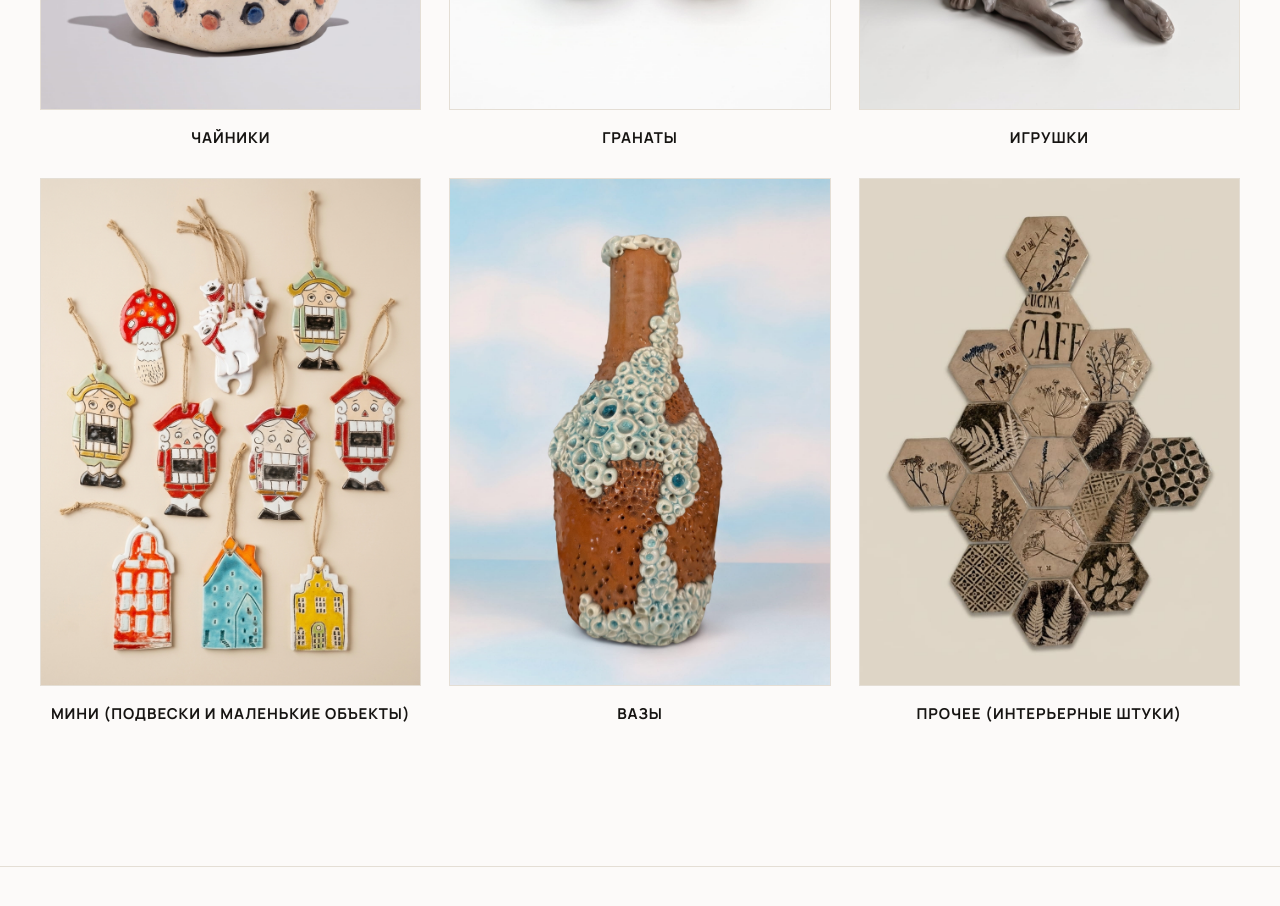
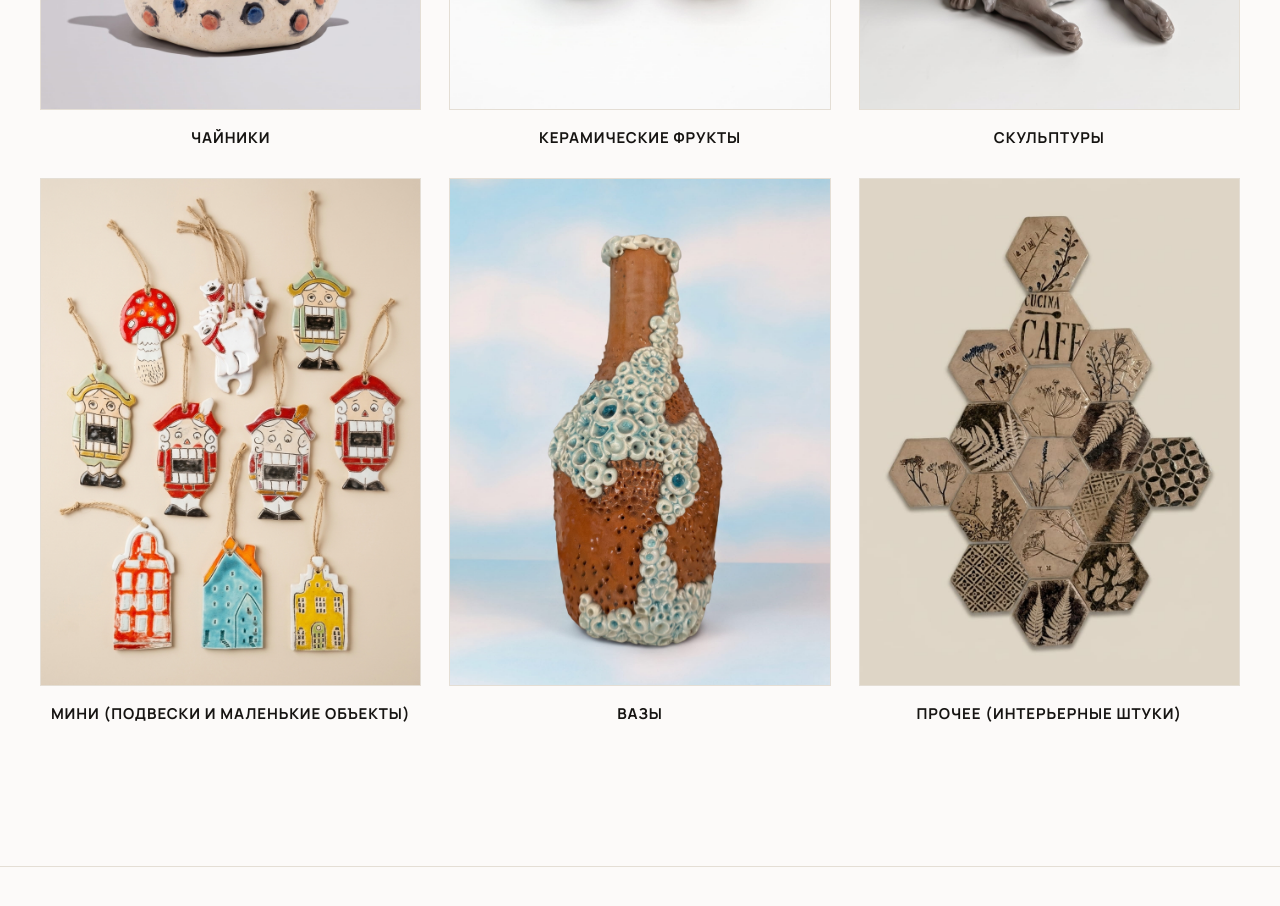
Before and after one commit to hootarru/vermari, a plain HTML site: page index.html in a window 1280 px wide. Shown: the part 3420-4326 px from the top of the page. Drawn offline with Linux system fonts and the light colour scheme; a web font is replaced by a local one.

Commit message:
Update index.html

```diff
--- a/index.html
+++ b/index.html
@@ -300,17 +300,17 @@
       </div>
       <div class="category-card" data-reveal>
         <div class="category-photo">
-          <img src="images/granat1.jpg" alt="Гранаты ВЕРМАРИ" onerror="this.style.display='none'; this.nextElementSibling.style.display='flex';">
+          <img src="images/granat1.jpg" alt="Керамические фрукты ВЕРМАРИ" onerror="this.style.display='none'; this.nextElementSibling.style.display='flex';">
           <div class="ph-fallback">granat1.jpg</div>
         </div>
-        <div class="category-name">Гранаты</div>
+        <div class="category-name">Керамические фрукты</div>
       </div>
       <div class="category-card" data-reveal>
         <div class="category-photo">
-          <img src="images/toy1.jpg" alt="Игрушки ВЕРМАРИ" onerror="this.style.display='none'; this.nextElementSibling.style.display='flex';">
+          <img src="images/toy1.jpg" alt="Скульптуры ВЕРМАРИ" onerror="this.style.display='none'; this.nextElementSibling.style.display='flex';">
           <div class="ph-fallback">toy1.jpg</div>
         </div>
-        <div class="category-name">Игрушки</div>
+        <div class="category-name">Скульптуры</div>
       </div>
       <div class="category-card" data-reveal>
         <div class="category-photo">
```
